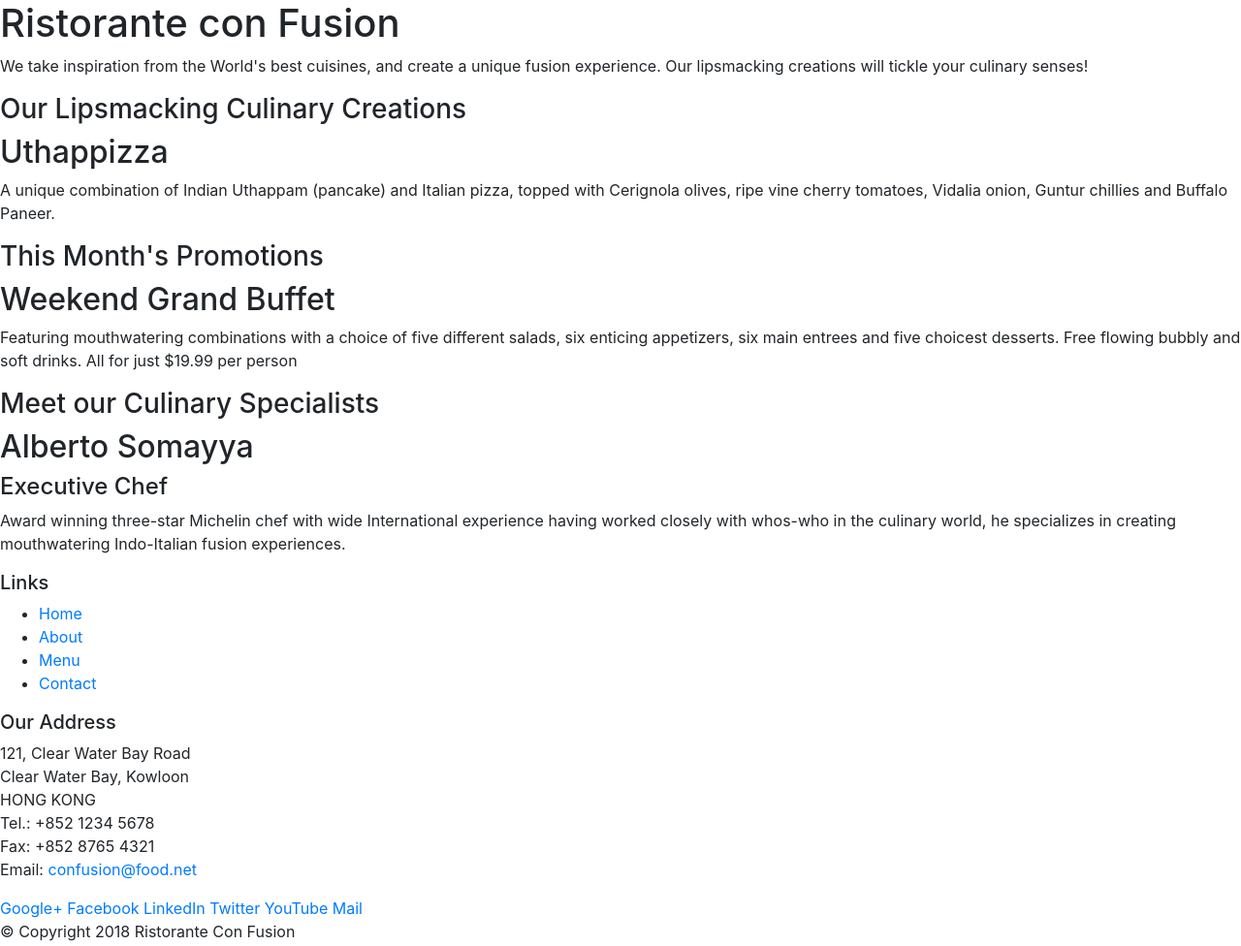
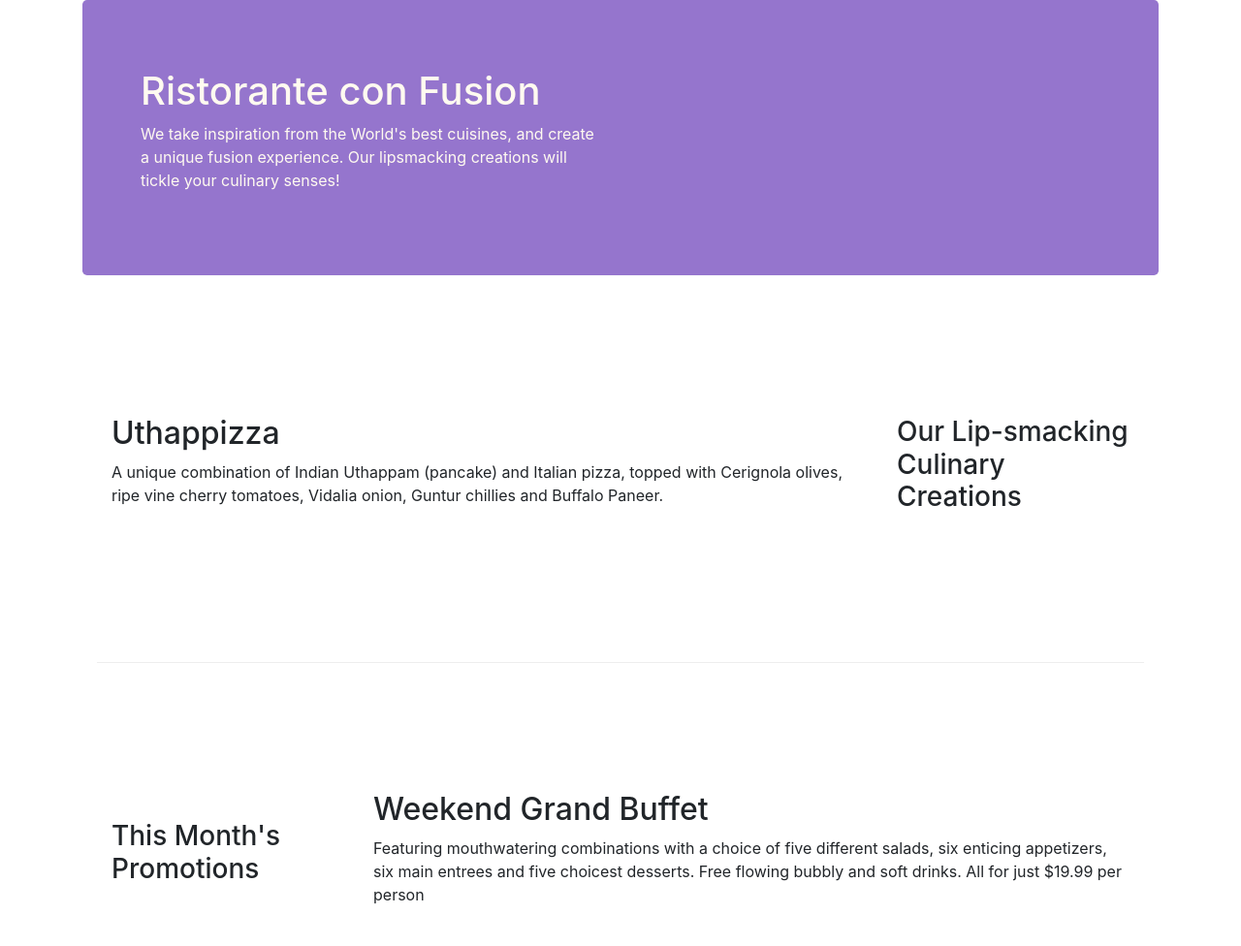
Before and after one commit to dapclark/conFusion, a website: page index.html in a window 1280 px wide. Shown: the top 976 px of the page at 97% size. Drawn offline with nearby package versions, Linux system fonts and the light colour scheme.

Commit message:
third commit

```diff
--- /dev/null
+++ b/css/styles.css
@@ -0,0 +1,30 @@
+.row-header{
+    margin:0px auto;
+    padding:0px;
+}
+
+.row-content {
+    margin:0px auto;
+    padding: 50px 0px 50px 0px;
+    border-bottom: 1px ridge;
+    min-height:400px;
+}
+
+.footer{
+    background-color: #D1C4E9;
+    margin:0px auto;
+    padding: 20px 0px 20px 0px;
+}
+
+.jumbotron {
+    padding:70px 30px 70px 30px;
+    margin:0px auto;
+    background: #9575CD ;
+    color:floralwhite;
+}
+
+address{
+    font-size:80%;
+    margin:0px;
+    color:#0f0f0f;
+}
--- a/index.html
+++ b/index.html
@@ -9,51 +9,52 @@
 
    <!-- Bootstrap CSS -->
    <link rel="stylesheet" href="node_modules/bootstrap/dist/css/bootstrap.min.css">
+   <link href="css/styles.css" rel="stylesheet">
     <title>Ristorante Con Fusion</title>
 </head>
-
+<div class="container">
 <body>
 
-    <header>
-        <div>
-            <div>
-                <div>
+    <header class="jumbotron">
+        <div class="container">
+            <div class="row row-header">
+                <div class="col-12 col-sm-6">
                     <h1>Ristorante con Fusion</h1>
                     <p>We take inspiration from the World's best cuisines, and create a unique fusion experience. Our lipsmacking creations will tickle your culinary senses!</p>
                 </div>
-                <div>
+                <div class="col-12 col-sm">
                 </div>
             </div>
         </div>
     </header>
 
-    <div>
-        <div>
-            <div>
-                <h3>Our Lipsmacking Culinary Creations</h3>
+    <div class="container">
+        <div class="row row-content align-items-center">
+            <div class="col-12 col-sm-4 order-sm-last col-md-3">
+                <h3>Our Lip-smacking Culinary Creations</h3>
             </div>
-            <div>
+            <div class="col col-sm order-sm-first col-md">
                 <h2>Uthappizza</h2>
                 <p>A unique combination of Indian Uthappam (pancake) and Italian pizza, topped with Cerignola olives, ripe vine cherry tomatoes, Vidalia onion, Guntur chillies and Buffalo Paneer.</p>
             </div>
         </div>
 
 
-        <div>
-            <div>
+        <div class="row row-content align-items-center">
+            <div class="col-12 col-sm-4 col-md-3">
                 <h3>This Month's Promotions</h3>
             </div>
-            <div>
+            <div class="col col-sm col-md">
                 <h2>Weekend Grand Buffet</h2>
                 <p>Featuring mouthwatering combinations with a choice of five different salads, six enticing appetizers, six main entrees and five choicest desserts. Free flowing bubbly and soft drinks. All for just $19.99 per person </p>
             </div>
         </div>
 
-        <div>
-            <div>
+        <div class="row row-content align-items-center">
+            <div class="col-12 col-sm-4 order-sm-last col-md-3">
                 <h3>Meet our Culinary Specialists</h3>
             </div>
-            <div>
+            <div class="col col-sm order-sm-first col-md">
                 <h2>Alberto Somayya</h2>
                 <h4>Executive Chef</h4>
                 <p>Award winning three-star Michelin chef with wide International experience having worked closely with whos-who in the culinary world, he specializes in creating mouthwatering Indo-Italian fusion experiences. </p>
@@ -61,19 +62,19 @@
         </div>
     </div>
 
-    <footer>
-        <div>
-            <div>
-                <div>
+    <footer class="footer">
+        <div class="container">
+            <div class="row">
+                <div class="col-4 offset-1 col-sm-2">
                     <h5>Links</h5>
                     <ul>
-                        <li><a href="#">Home</a></li>
-                        <li><a href="#">About</a></li>
-                        <li><a href="#">Menu</a></li>
-                        <li><a href="#">Contact</a></li>
+                        <li class="list-unstyled"><a href="#">Home</a></li>
+                        <li class="list-unstyled"><a href="#">About</a></li>
+                        <li class="list-unstyled"><a href="#">Menu</a></li>
+                        <li class="list-unstyled"><a href="#">Contact</a></li>
                     </ul>
                 </div>
-                <div>
+                <div class="col-7 col-sm-5">
                     <h5>Our Address</h5>
                     <address>
 		              121, Clear Water Bay Road<br>
@@ -84,8 +85,8 @@
 		              Email: <a href="mailto:confusion@food.net">confusion@food.net</a>
 		           </address>
                 </div>
-                <div>
-                    <div>
+                <div class="col-12 col-sm-4 align-self-center">
+                    <div class="text-center">
                         <a href="http://google.com/+">Google+</a>
                         <a href="http://www.facebook.com/profile.php?id=">Facebook</a>
                         <a href="http://www.linkedin.com/in/">LinkedIn</a>
@@ -95,8 +96,8 @@
                     </div>
                 </div>
            </div>
-           <div>
-                <div>
+           <div class="row justify-content-center">
+                <div class="col-auto">
                     <p>© Copyright 2018 Ristorante Con Fusion</p>
                 </div>
            </div>
```
